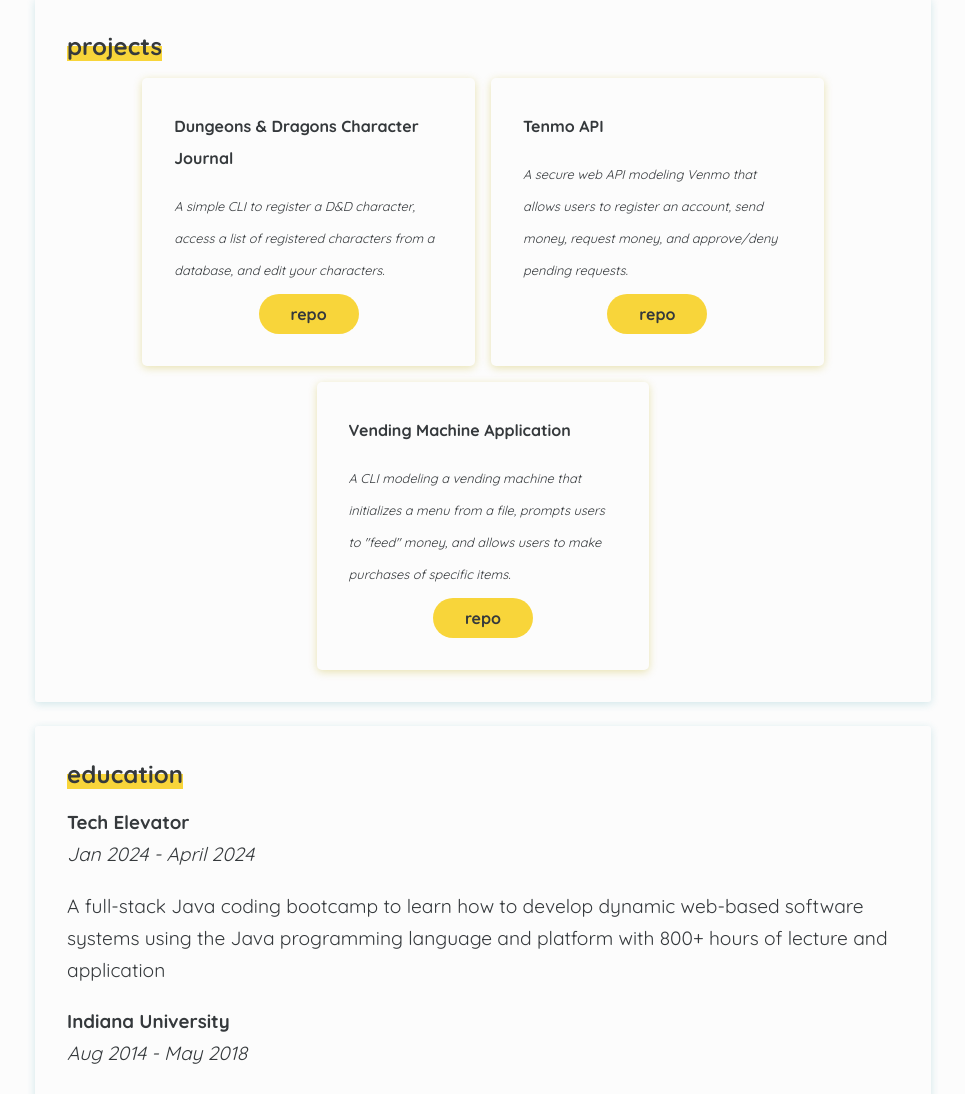
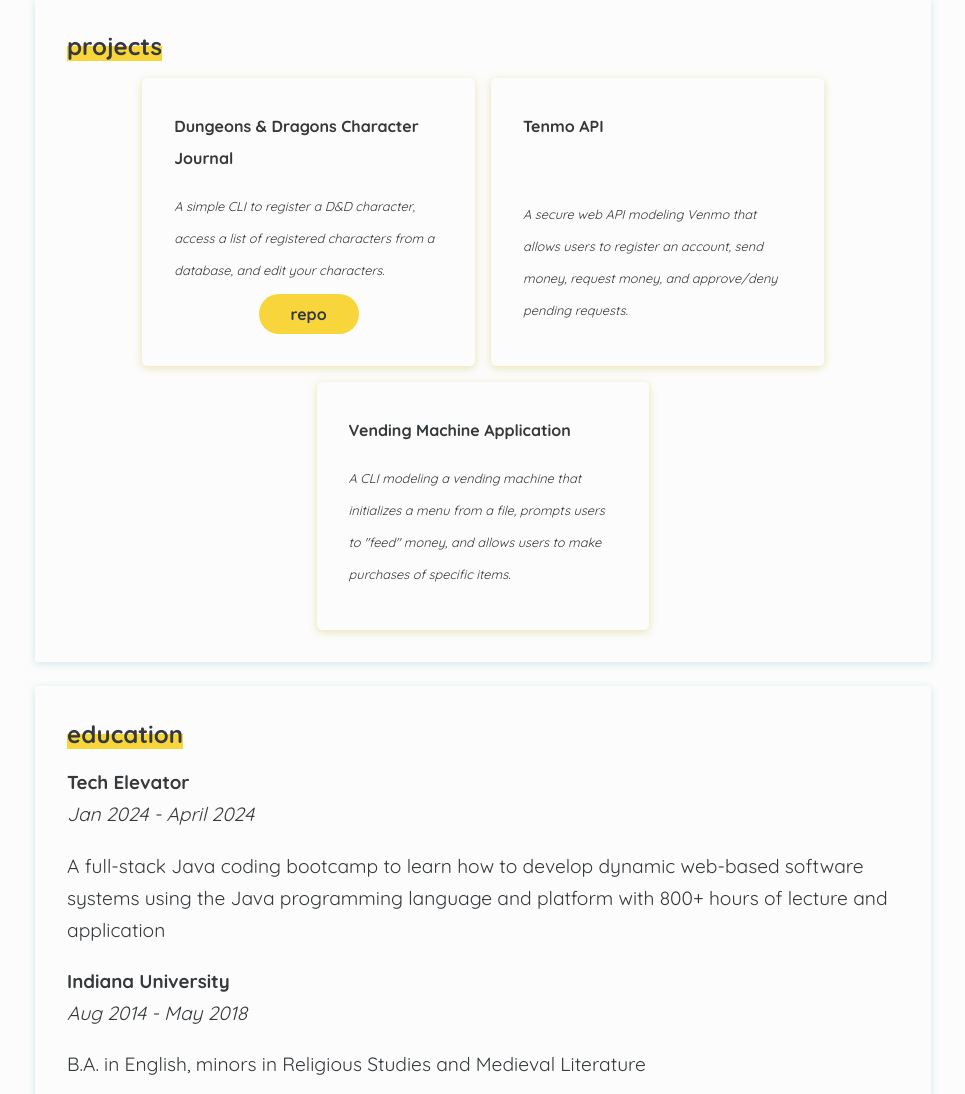
Before and after one commit to kae-bon/personal-site, a plain HTML site: page index.html in a window 1280 px wide. Shown: the part 1112-2206 px from the top of the page, without its empty margins (157-1122 px from the left). Drawn offline with Linux system fonts and the light colour scheme.

Commit message:
Added url to repo for dnd character journal

```diff
--- a/index.html
+++ b/index.html
@@ -87,20 +87,20 @@
                 <h3 class="project-title">Dungeons & Dragons Character Journal</h3>
                 <p>A simple CLI to register a D&D character, access a list of registered characters from a database, and
                     edit your characters.</p>
-                <a href="" class="github-link">repo</a>
+                <a href="https://github.com/kae-bon/dndCharacterJournal" class="github-link">repo</a>
             </article>
             <article class="project-card">
                 <h3 class="project-title">Tenmo API</h3>
                 <p>A secure web API modeling Venmo that allows users to register an account, send money, request money,
                     and approve/deny pending requests.</p>
-                <a href="" class="github-link">repo</a>
+                <!-- <a href="" class="github-link">repo</a> -->
             </article>
 
             <article class="project-card">
                 <h3 class="project-title">Vending Machine Application</h3>
                 <p>A CLI modeling a vending machine that initializes a menu from a file, prompts users to "feed" money,
                     and allows users to make purchases of specific items.</p>
-                <a href="" class="github-link">repo</a>
+                <!-- <a href="" class="github-link">repo</a> -->
             </article>
         </div>
     </section>
```
